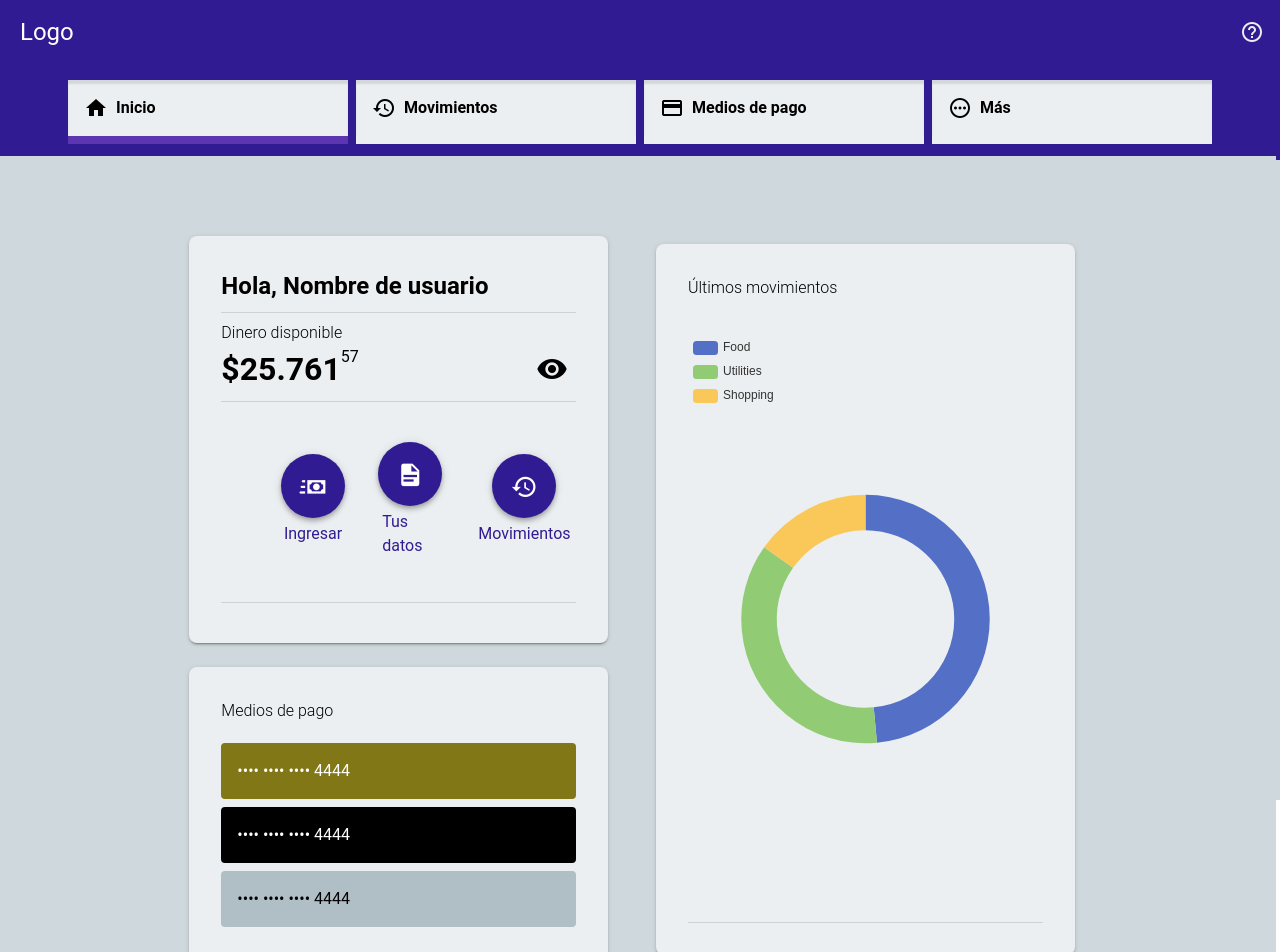
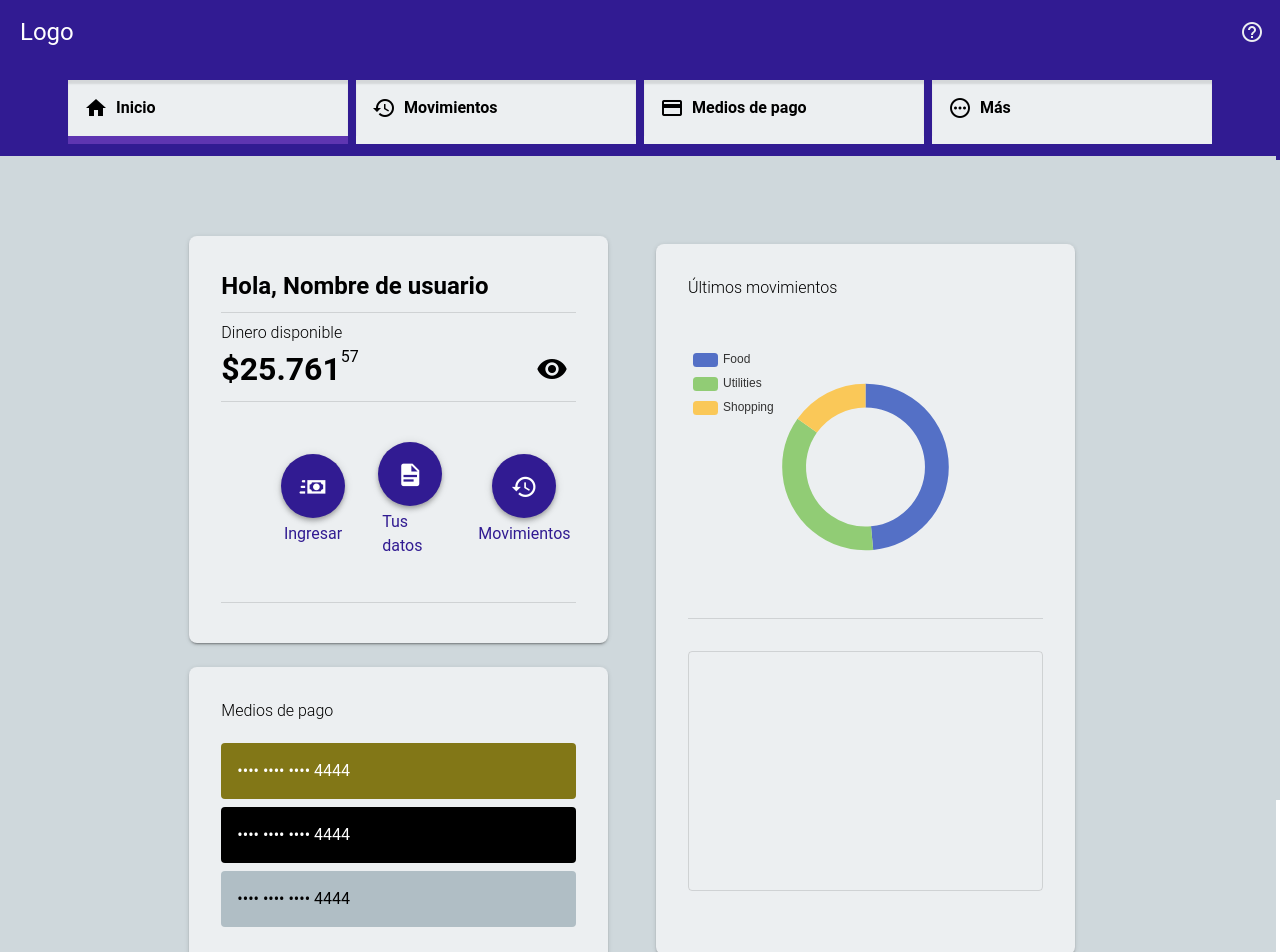
Before and after one commit to jicanta/HCI-Web, a Vue app in the folder HCI-Web/: page / in a window 1280 px wide. Shown: the top 952 px of the page. Built offline with nearby package versions, Linux system fonts and the light colour scheme.

Commit message:
Correccion commit anterior

```diff
--- a/HCI-Web/src/Pantallas/PantallaInicio.vue
+++ b/HCI-Web/src/Pantallas/PantallaInicio.vue
@@ -138,8 +138,13 @@ import { useRouter } from 'vue-router';
         <Section class="ma-3">
           <v-container class="inside-section">
             <p class="font-weight-light text-colortext2 mb-4">Últimos movimientos</p>
-            <v-chart class="chart my-5" :option="chartOption" />
-            <v-divider />
+            <v-chart class="chart my-8 w-100 h-50" :option="chartOption" />
+
+            <v-divider calss="my-2"/>
+
+            <v-container class="scrollable-container pa-1 h-50 my-8 border rounded">
+
+            </v-container>
           </v-container>
         </Section>
       </AppDivision>
```
